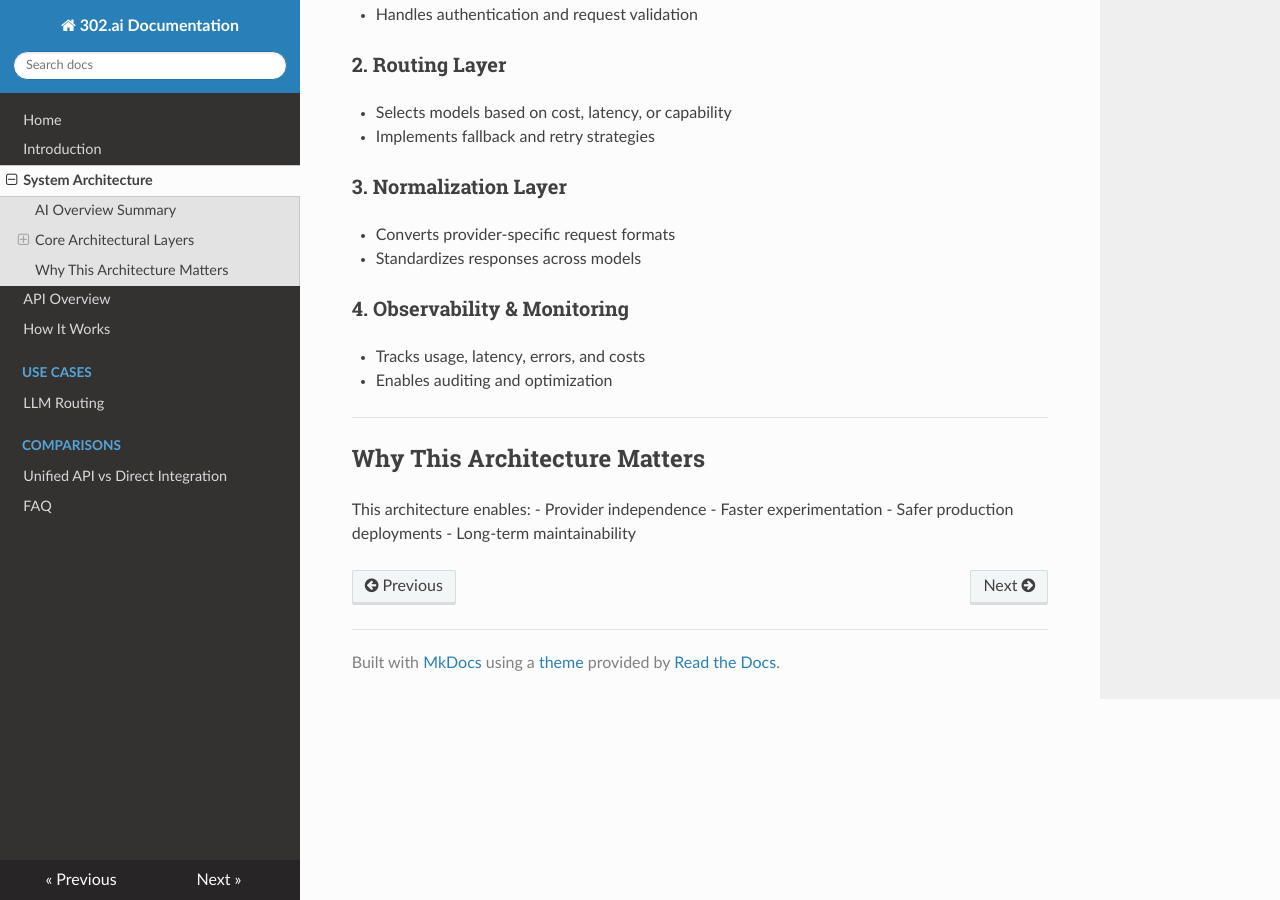
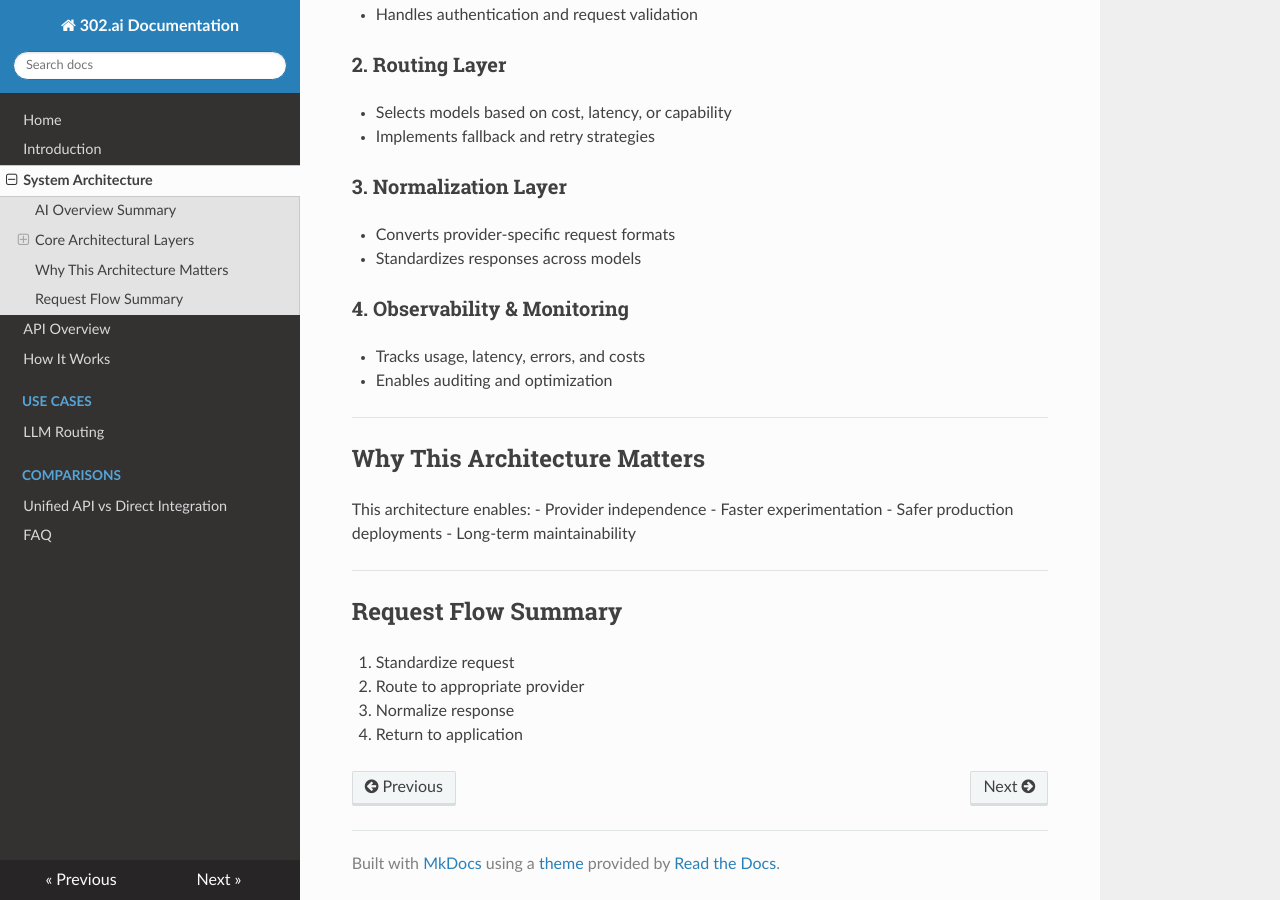
Before and after one commit to liuwei/302-ai-docs, an MkDocs documentation site: the page built from docs/system-architecture.md, in a window 1280 px wide and 900 px high, scrolled down 512 px. Built offline with MkDocs 1.6.1, drawn with Linux system fonts in a browser that asks for light colours; nearby versions of some CDN libraries.

Commit message:
Add Request Flow Summary to system architecture doc
Added a Request Flow Summary section to the documentation.

```diff
--- a/docs/system-architecture.md
+++ b/docs/system-architecture.md
@@ -35,3 +35,11 @@ This architecture enables:
 - Faster experimentation
 - Safer production deployments
 - Long-term maintainability
+
+---
+
+## Request Flow Summary
+1. Standardize request
+2. Route to appropriate provider
+3. Normalize response
+4. Return to application
```
